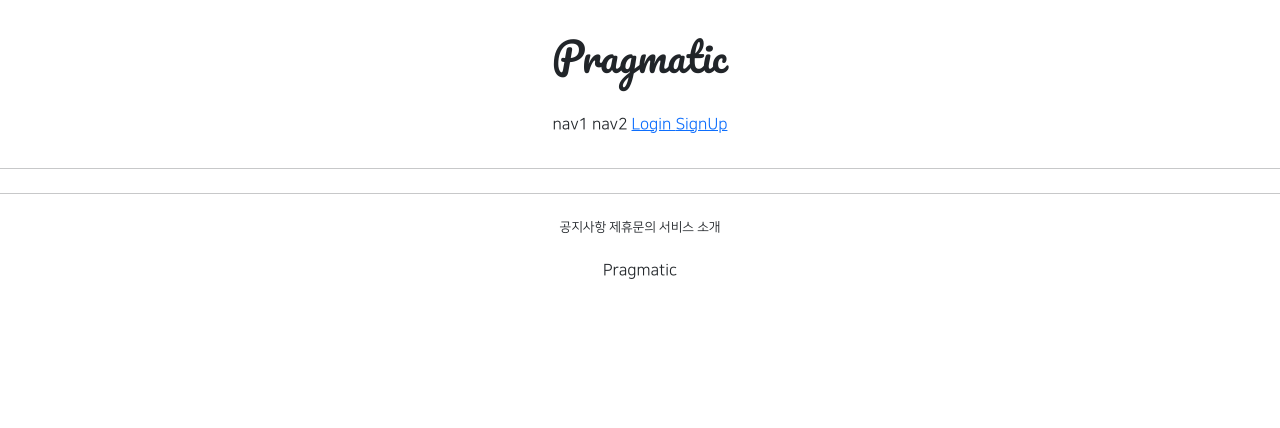
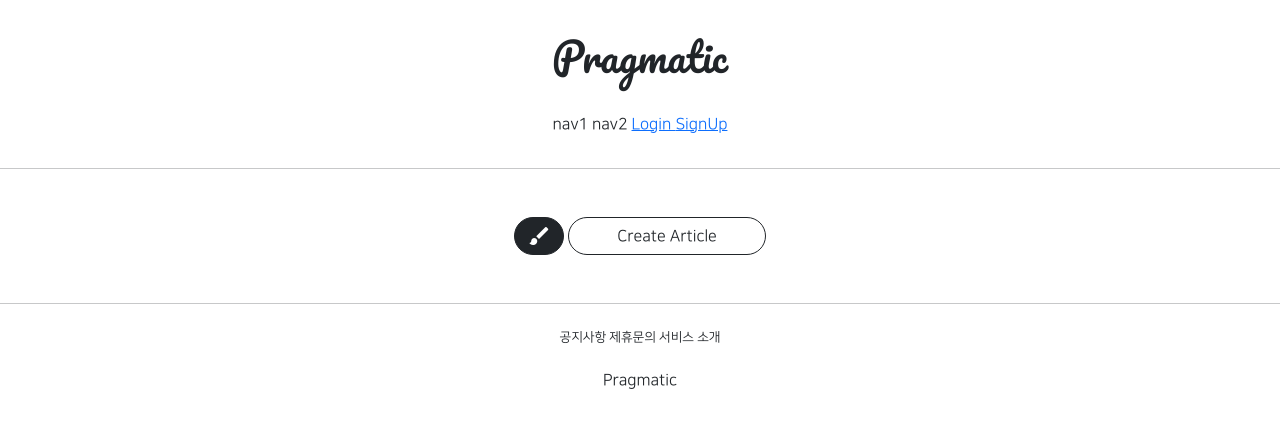
Before and after one commit to noeul1114/gis_5ban_1, a Django app: page /articles/list/ in a window 1280 px wide. Shown: the top 428 px of the page. Run offline with Django 3.2, Linux system fonts and the light colour scheme; data that the repository does not hold is empty; parts of the project's set-up code (start-up, migrations or seed data) failed here and were passed over; some libraries are stand-ins or nearby versions.

Commit message:
8/5 class 5ban commit 5

```diff
--- a/articleapp/templates/articleapp/list.html
+++ b/articleapp/templates/articleapp/list.html
@@ -6,7 +6,7 @@
     <style>
         .container div {
           width: 280px;
-          background-color: antiquewhite;
+            box-shadow: 0 0 .5rem grey;
           display: flex;
           justify-content: center;
           align-items: center;
@@ -31,6 +31,7 @@
                     <img src="{{ article.image.url }}"
                          alt="">
                 </a>
+                <span class="m-2 NNS_B">{{ article.title }}</span>
             </div>
 
         {% endfor %}
@@ -39,5 +40,16 @@
 
     <script src="{% static 'js/magicgrid.js' %}"></script>
 
+    <div class="text-center my-5">
+        <a href="{% url 'articleapp:create' %}"
+           class="btn btn-dark rounded-pill material-icons">
+            brush
+        </a>
+        <a href="{% url 'articleapp:create' %}"
+           class="btn btn-outline-dark rounded-pill px-5">
+            Create Article
+        </a>
+    </div>
+
 
 {% endblock %}
```
